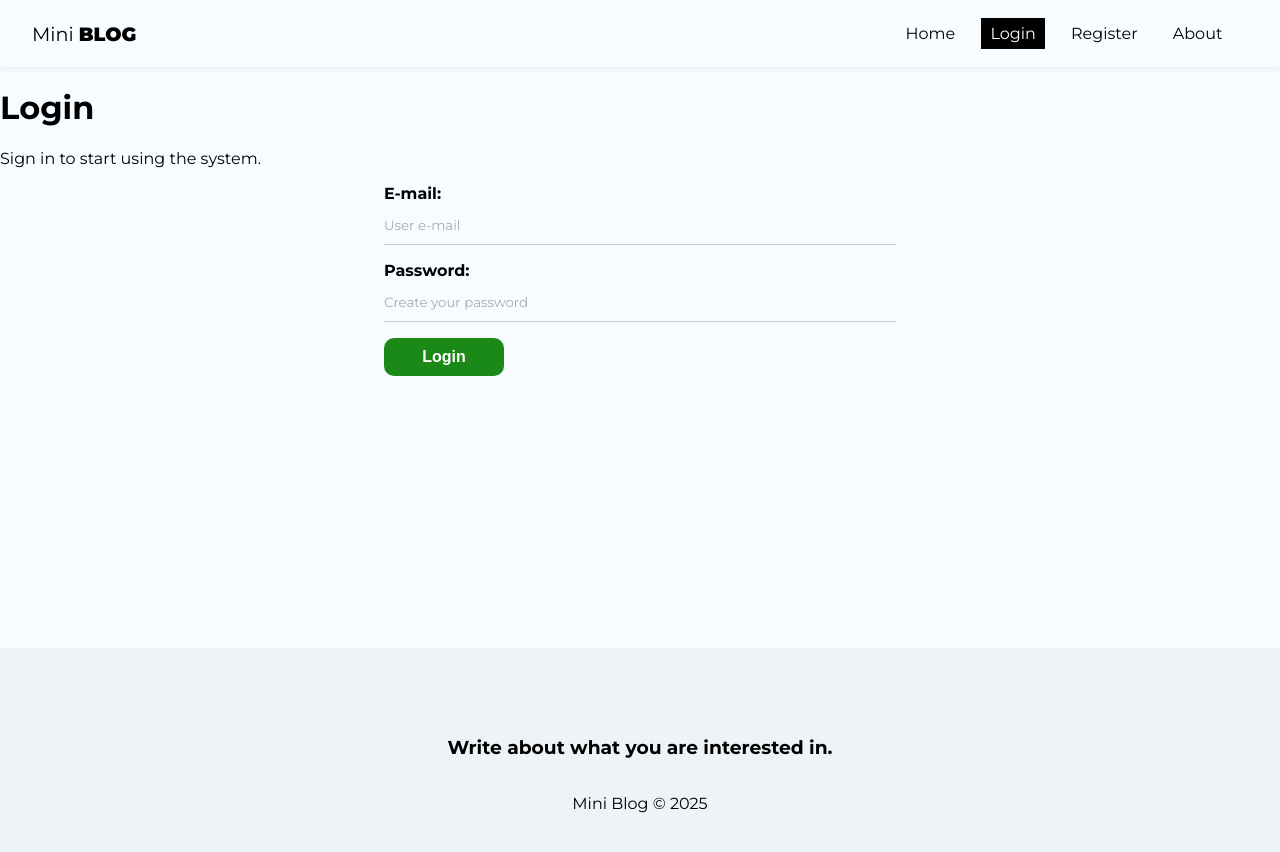
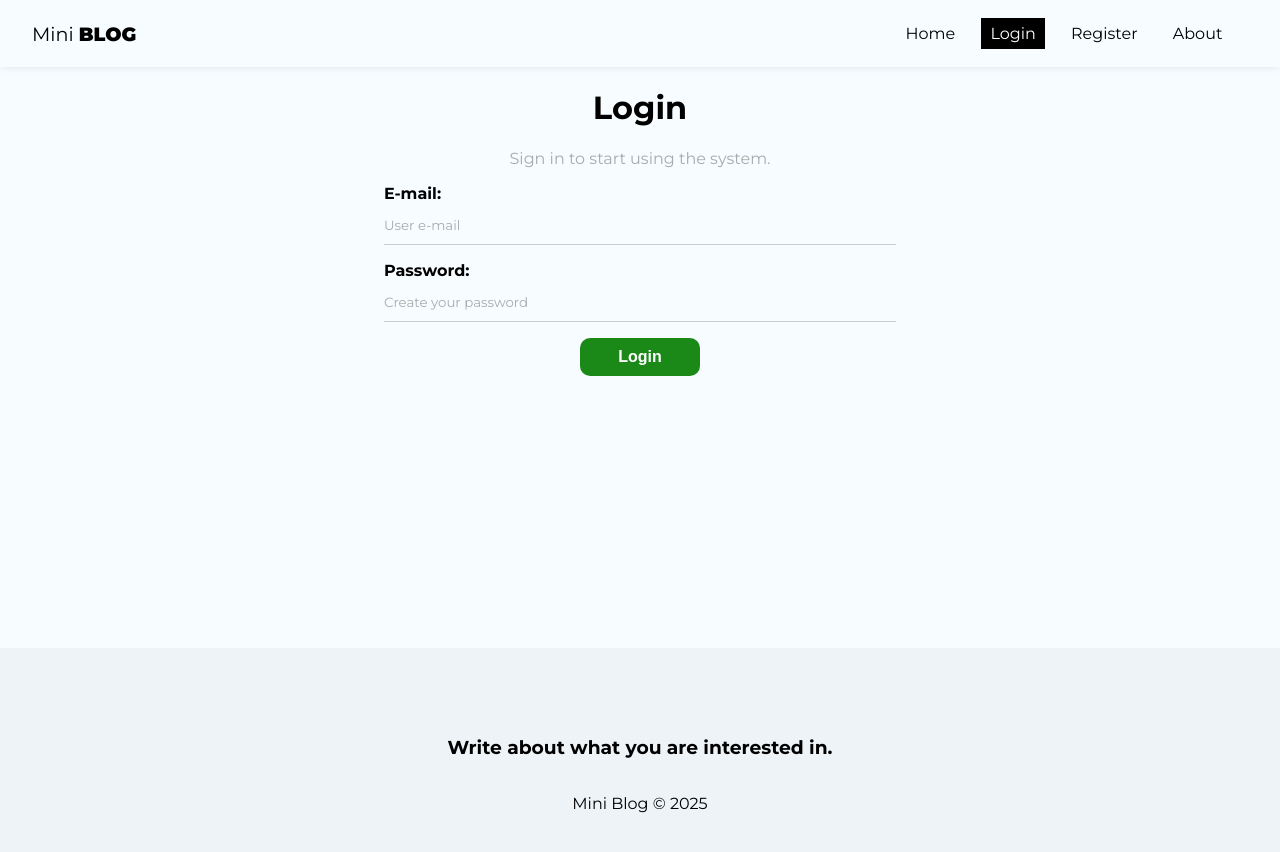
Before and after one commit to wandergale/MiniBlog-react, a React (Create React App) app: page /login in a window 1280 px wide. Shown: the top 852 px of the page. Built offline with nearby package versions, Linux system fonts and the light colour scheme; no server answers.

Commit message:
login styles

```diff
--- a/src/pages/Login/Login.module.css
+++ b/src/pages/Login/Login.module.css
@@ -0,0 +1,7 @@
+.about {
+  text-align: center;
+}
+
+.about p {
+  color: #aaa;
+}
```
